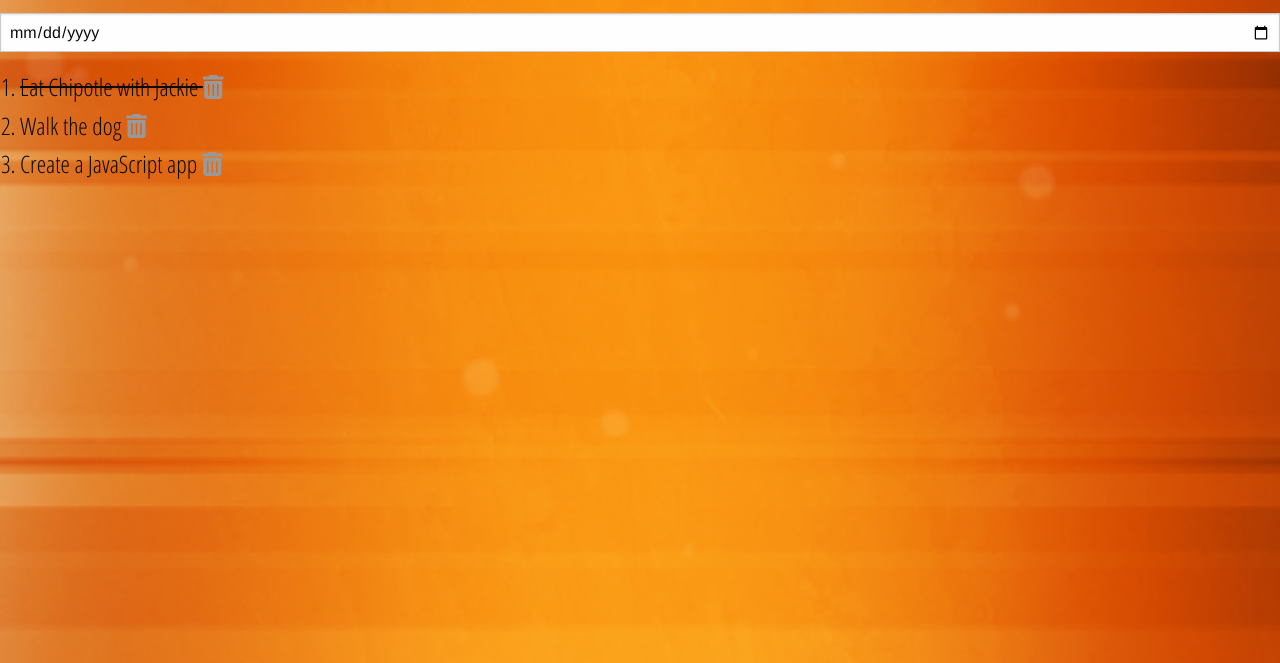
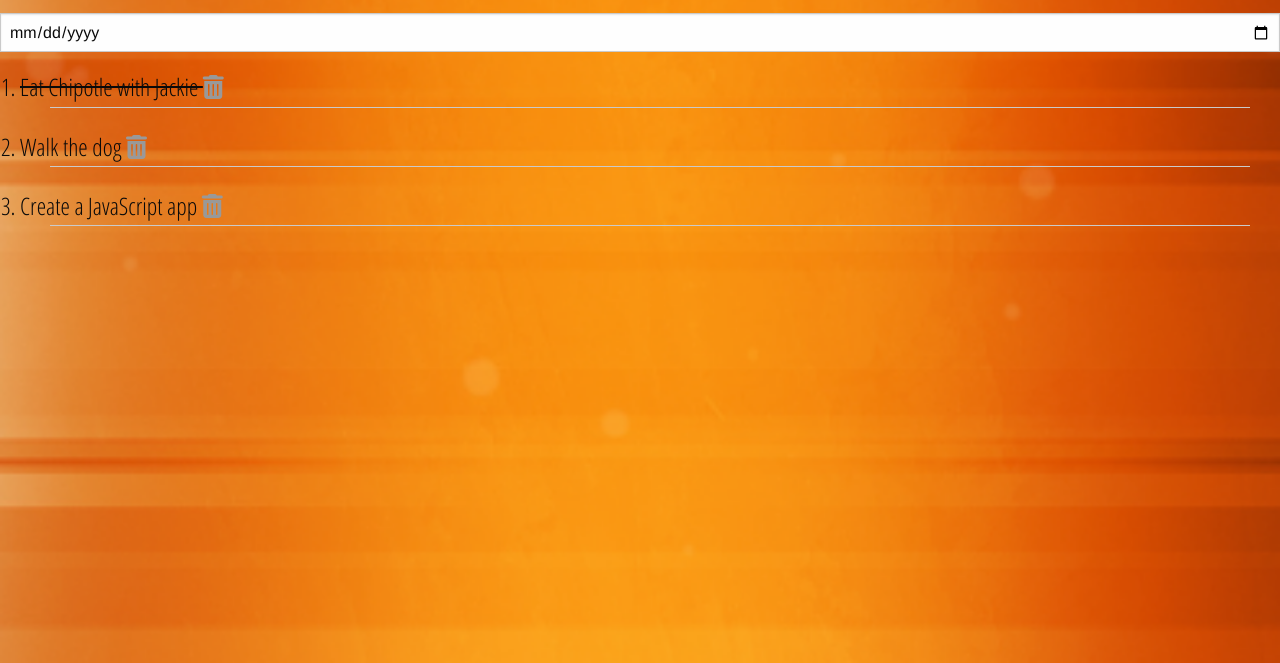
Before and after one commit to rgc3/angular-todo, a plain HTML site: page index.html in a window 1280 px wide. Shown: the part 137-800 px from the top of the page. Drawn offline with nearby package versions, Linux system fonts and the light colour scheme; some packages are replaced by stand-ins of ours; a web font is replaced by a local one.

Commit message:
Add <hr> between tasks

```diff
--- a/index.html
+++ b/index.html
@@ -57,6 +57,7 @@
                 class="fa fa-trash"
                 aria-hidden="true">
               </i>
+              <hr />
             </li>
           </ol>
         </div>
--- a/styles.css
+++ b/styles.css
@@ -21,6 +21,10 @@ ol {
   font-size: 24px;
 }
 
+hr {
+  margin-top: 0px;
+}
+
 .fa-trash {
   color: #999;
 }
```
